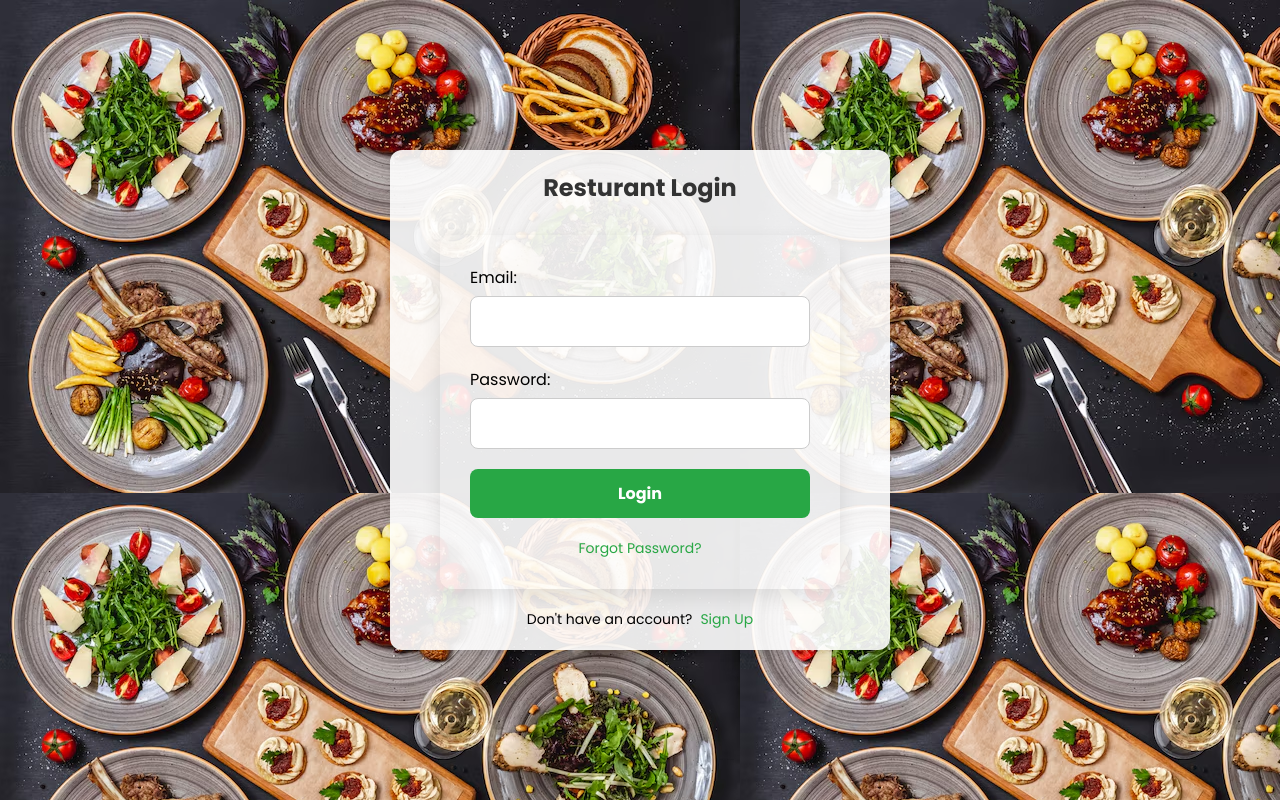
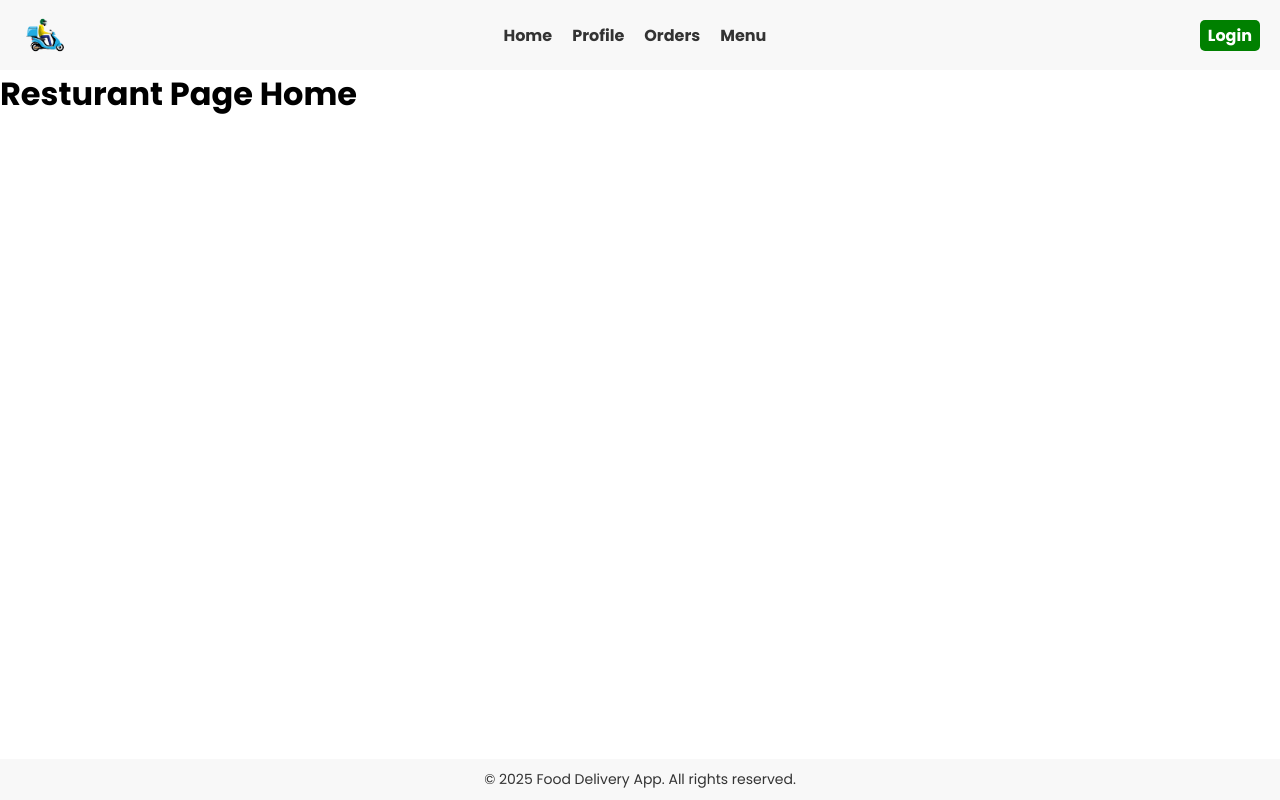
Before and after one commit to dasabhijit2004/food-delivery-app, a Next.js app: page /resturant in a window 1280 px wide. Built offline with nearby package versions, Linux system fonts and the light colour scheme.

Commit message:
Created header and footer

```diff
--- /dev/null
+++ b/src/app/_components/Footer.js
@@ -0,0 +1,15 @@
+import React from 'react'
+
+const Footer = () => {
+  return (
+    <div>
+        <footer className='footer'>
+            <div className='footer-content'>
+            <p>&copy; 2025 Food Delivery App. All rights reserved.</p>
+            </div>
+        </footer>
+    </div>
+  )
+}
+
+export default Footer
--- /dev/null
+++ b/src/app/_components/ResturantHeader.js
@@ -0,0 +1,36 @@
+'use client'
+import Link from 'next/link';
+import React, { useState } from 'react';
+
+const ResturantHeader = () => {
+    const [menuOpen, setMenuOpen] = useState(false);
+
+    return (
+        <header className='resturant-header'>
+            <img src="/logo.png" alt="logo" className='logo' />
+
+            {/* Hamburger Icon */}
+            <button className='hamburger' onClick={() => setMenuOpen(!menuOpen)}>
+                <span className='bar'></span>
+                <span className='bar'></span>
+                <span className='bar'></span>
+            </button>
+
+            {/* Navigation */}
+            <nav className={`resturant-nav ${menuOpen ? 'open' : ''}`}>
+                <ul className='resturant-nav-list'>
+                    <li className='resturant-nav-items'><Link href="/" className='resturant-nav-link'>Home</Link></li>
+                    <li className='resturant-nav-items'><Link href="/profile" className='resturant-nav-link'>Profile</Link></li>
+                    <li className='resturant-nav-items'><Link href="/orders" className='resturant-nav-link'>Orders</Link></li>
+                    <li className='resturant-nav-items'><Link href="/menu" className='resturant-nav-link'>Menu</Link></li>
+                </ul>
+            </nav>
+
+            <div className='resturant-login'>
+                <Link href="/resturant/auth" className='resturant-login-link'>Login</Link>
+            </div>
+        </header>
+    );
+};
+
+export default ResturantHeader;
--- a/src/app/globals.css
+++ b/src/app/globals.css
@@ -134,3 +134,22 @@ h2 {
 .text-center {
     font-size: 14px;
 }
+
+/* footer  */
+.footer {
+    position: fixed;
+    bottom: 0;
+    width: 100%;
+    background-color: #f8f8f8;
+    padding: 10px 20px;
+    text-align: center;
+    font-size: 14px;
+    color: #333;
+}
+
+/* global media query */
+@media (max-width: 768px) {
+    .resturant-container {
+        padding: 20px;
+    }
+}
--- a/src/app/resturant/page.js
+++ b/src/app/resturant/page.js
@@ -1,31 +1,16 @@
-"use client"
 import React from 'react'
-import ResturantLogin from '../_components/resturantLogin';
-import ResturantSignup from '../_components/resturantSignup';
+import ResturantHeader from '../_components/ResturantHeader'
+import './style.css'
+import Footer from '../_components/Footer'
 
-const Resturant = () => {
-    const [login, setLogin] = React.useState(true);
+const ResturantHome = () => {
     return (
-        <div className='resturant-container'>
-            <div className='auth'>
-            <h2>
-                {login ? "Resturant Login" : "Resturant Sign Up"}
-            </h2>
-                {
-                    login ? <ResturantLogin /> : <ResturantSignup />
-                }
-                <div className='outer'>
-                    <p className='text-center'>
-                        {login ? "Don't have an account?" : "Already have an account?"}
-                    </p>
-                    <button onClick={() => setLogin(!login)} className='link-button'>
-                        {login ? "Sign Up" : "Login"}
-                    </button>
-                </div>
-            </div>
-        </div>
-
+        <>
+            <ResturantHeader />
+            <h1>Resturant Page Home</h1>
+            <Footer/>
+        </>
     )
 }
 
-export default Resturant
+export default ResturantHome
--- /dev/null
+++ b/src/app/resturant/style.css
@@ -0,0 +1,98 @@
+.logo {
+    width: 50px;
+    height: 50px;
+    border-radius: 50%;
+}
+
+.resturant-header {
+    display: flex;
+    align-items: center;
+    justify-content: space-between;
+    padding: 10px 20px;
+    background-color: #f8f8f8;
+}
+
+.resturant-nav-list {
+    display: flex;
+    align-items: center;
+    background-color: #f8f8f8;
+    gap: 20px;
+}
+
+.resturant-nav-items {
+    list-style: none;
+}
+
+.resturant-nav-link {
+    text-decoration: none;
+    color: #333;
+    font-weight: bold;
+    transition: color 0.3s ease;
+}
+
+.resturant-nav-link:hover {
+    color: green;
+}
+
+.resturant-login-link {
+    text-decoration: none;
+    color: #333;
+    font-weight: bold;
+    padding: 4px 8px;
+    border-radius: 5px;
+    background-color: green;
+    color: #ffffff;
+    transition: background 0.3s ease;
+}
+
+.resturant-login-link:hover {
+    background: black;
+}
+
+.hamburger {
+    display: none;
+    flex-direction: column;
+    gap: 4px;
+    background: none;
+    border: none;
+    cursor: pointer;
+}
+
+.bar {
+    width: 25px;
+    height: 3px;
+    background-color: #333;
+    border-radius: 2px;
+}
+
+/* Responsive Styles */
+@media (max-width: 768px) {
+    .hamburger {
+        display: flex;
+    }
+
+    .resturant-nav {
+        position: absolute;
+        top: 70px;
+        left: 0;
+        width: 100%;
+        background-color: #fff;
+        flex-direction: column;
+        align-items: flex-end;
+        padding: 20px;
+        display: none;
+    }
+
+    .resturant-nav.open {
+        display: flex;
+    }
+
+    .resturant-nav-list {
+        flex-direction: column;
+        gap: 15px;
+    }
+
+    .resturant-login {
+        display: none;
+    }
+}
```
Also changed, not shown: src/app/resturant/auth/page.js (added, +31 -0 lines), public/logo.png (added).
